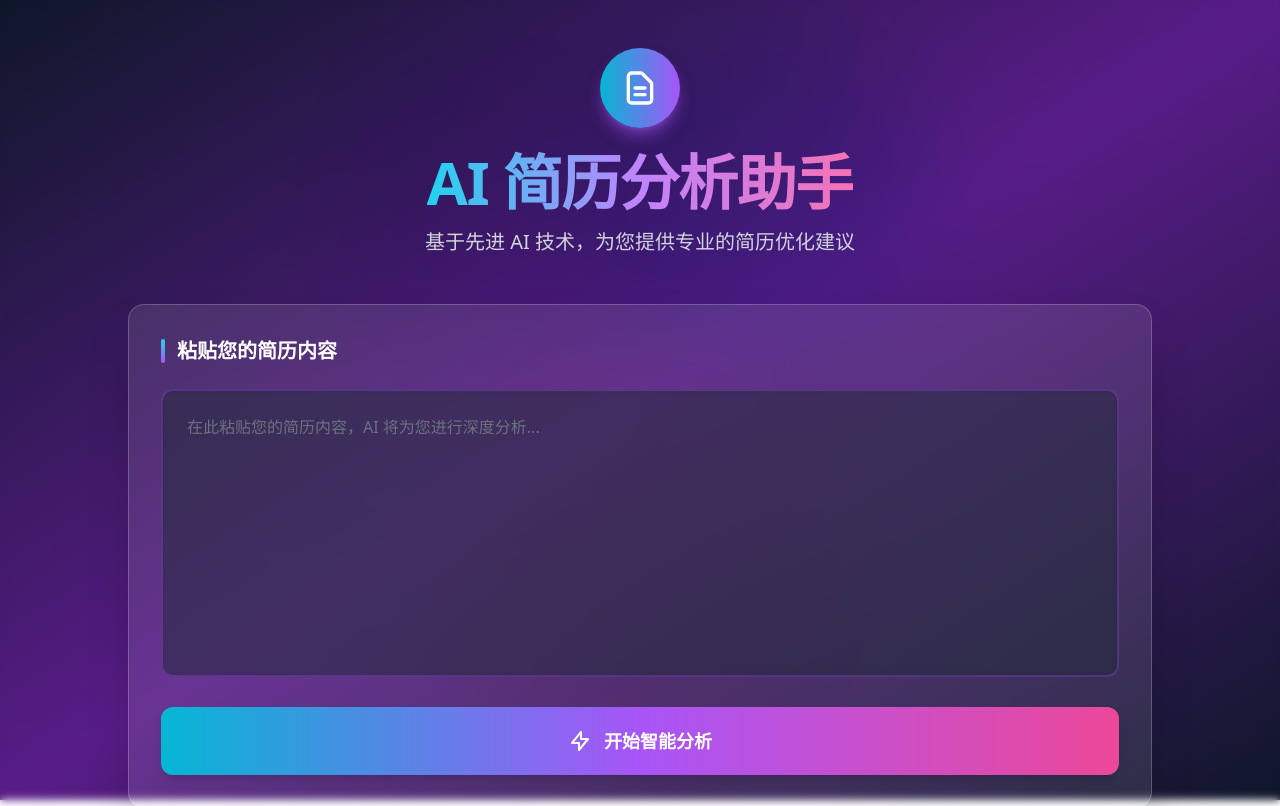
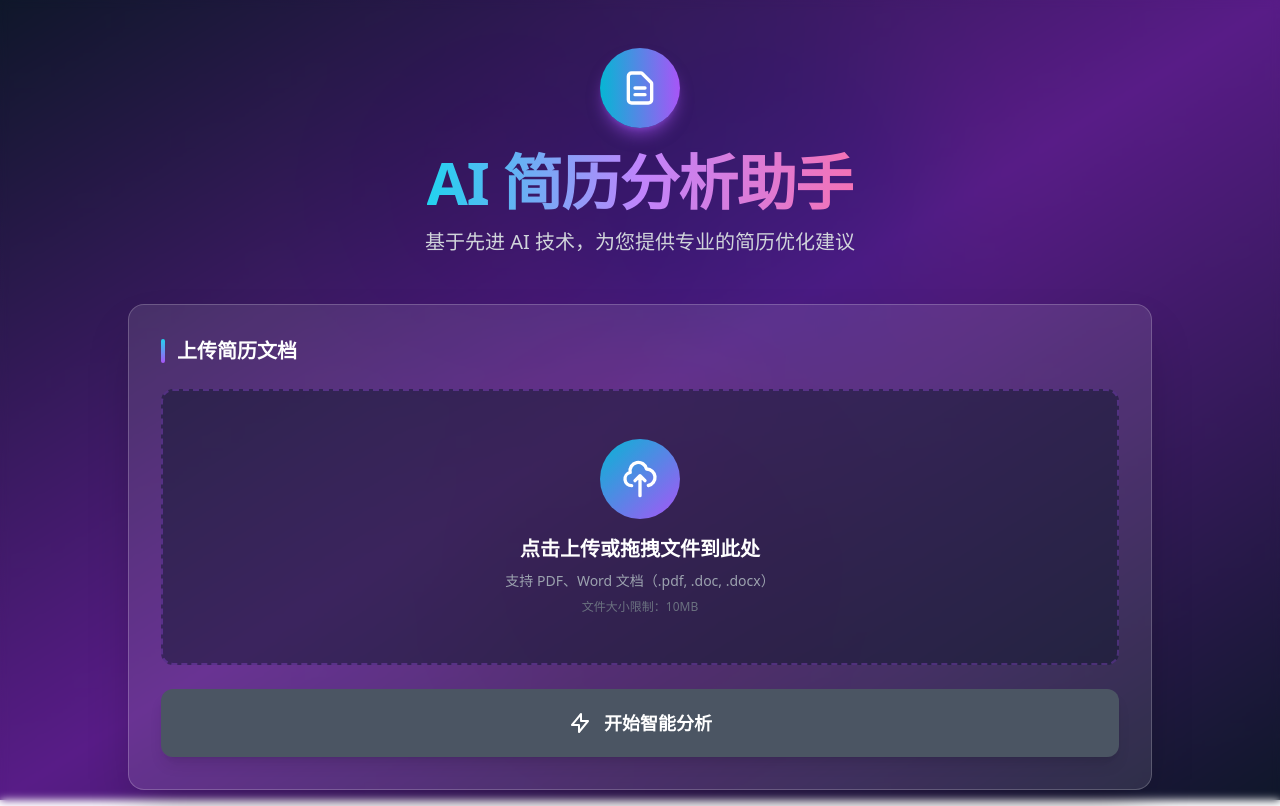
Before and after one commit to 225020595-del/dify-web, a Next.js app: page / in a window 1280 px wide. Shown: the top 806 px of the page. Built offline with nearby package versions, Linux system fonts and the light colour scheme.

Commit message:
支持文件上传：添加 PDF/Word 简历上传功能

```diff
--- a/package.json
+++ b/package.json
@@ -9,11 +9,13 @@
     "lint": "next lint"
   },
   "dependencies": {
+    "formidable": "^3.5.1",
     "next": "14.0.4",
     "react": "^18.2.0",
     "react-dom": "^18.2.0"
   },
   "devDependencies": {
+    "@types/formidable": "^3.4.5",
     "@types/node": "^20",
     "@types/react": "^18",
     "@types/react-dom": "^18",
--- a/pages/api/analyze.ts
+++ b/pages/api/analyze.ts
@@ -1,8 +1,16 @@
 import type { NextApiRequest, NextApiResponse } from 'next'
+import formidable from 'formidable'
+import fs from 'fs'
 
 type Data = {
   result?: string
   error?: string
+}
+
+export const config = {
+  api: {
+    bodyParser: false,
+  },
 }
 
 export default async function handler(
@@ -13,12 +21,6 @@ export default async function handler(
     return res.status(405).json({ error: 'Method not allowed' })
   }
 
-  const { resume } = req.body
-
-  if (!resume) {
-    return res.status(400).json({ error: '请提供简历内容' })
-  }
-
   const apiUrl = process.env.NEXT_PUBLIC_API_URL
   const apiKey = process.env.NEXT_PUBLIC_APP_KEY
 
@@ -27,16 +29,61 @@ export default async function handler(
   }
 
   try {
-    const response = await fetch(`${apiUrl}/completion-messages`, {
+    // 解析上传的文件
+    const form = formidable({
+      maxFileSize: 10 * 1024 * 1024, // 10MB
+    })
+
+    const [fields, files] = await form.parse(req)
+    const file = files.file?.[0]
+
+    if (!file) {
+      return res.status(400).json({ error: '请上传文件' })
+    }
+
+    // 读取文件内容
+    const fileBuffer = fs.readFileSync(file.filepath)
+    const formData = new FormData()
+
+    // 创建 Blob 并添加到 FormData
+    const blob = new Blob([fileBuffer], { type: file.mimetype || 'application/octet-stream' })
+    formData.append('file', blob, file.originalFilename || 'resume.pdf')
+
+    // 调用 Dify 文件上传 API
+    const uploadResponse = await fetch(`${apiUrl}/files/upload`, {
+      method: 'POST',
+      headers: {
+        'Authorization': `Bearer ${apiKey}`,
+      },
+      body: formData,
+    })
+
+    if (!uploadResponse.ok) {
+      throw new Error(`File upload failed: ${uploadResponse.statusText}`)
+    }
+
+    const uploadData = await uploadResponse.json()
+    const fileId = uploadData.id
+
+    // 使用文件 ID 调用 completion API
+    const response = await fetch(`${apiUrl}/chat-messages`, {
       method: 'POST',
       headers: {
         'Authorization': `Bearer ${apiKey}`,
         'Content-Type': 'application/json',
       },
       body: JSON.stringify({
-        inputs: { resume },
+        inputs: {},
+        query: '请分析这份简历',
         response_mode: 'blocking',
         user: 'user-' + Date.now(),
+        files: [
+          {
+            type: 'document',
+            transfer_method: 'local_file',
+            upload_file_id: fileId,
+          }
+        ],
       }),
     })
 
@@ -47,9 +94,12 @@ export default async function handler(
     const data = await response.json()
     const result = data.answer || data.result || '未获取到分析结果'
 
+    // 清理临时文件
+    fs.unlinkSync(file.filepath)
+
     res.status(200).json({ result })
   } catch (error) {
     console.error('Dify API Error:', error)
-    res.status(500).json({ error: '调用 AI 服务失败' })
+    res.status(500).json({ error: '调用 AI 服务失败：' + (error as Error).message })
   }
 }
--- a/pages/index.tsx
+++ b/pages/index.tsx
@@ -2,13 +2,73 @@ import { useState } from 'react'
 import Head from 'next/head'
 
 export default function Home() {
-  const [resume, setResume] = useState('')
+  const [file, setFile] = useState<File | null>(null)
   const [result, setResult] = useState('')
   const [loading, setLoading] = useState(false)
+  const [dragActive, setDragActive] = useState(false)
+
+  const handleFileChange = (e: React.ChangeEvent<HTMLInputElement>) => {
+    if (e.target.files && e.target.files[0]) {
+      const selectedFile = e.target.files[0]
+      const fileType = selectedFile.type
+      const fileName = selectedFile.name.toLowerCase()
+
+      // 验证文件类型
+      if (
+        fileType === 'application/pdf' ||
+        fileType === 'application/msword' ||
+        fileType === 'application/vnd.openxmlformats-officedocument.wordprocessingml.document' ||
+        fileName.endsWith('.pdf') ||
+        fileName.endsWith('.doc') ||
+        fileName.endsWith('.docx')
+      ) {
+        setFile(selectedFile)
+        setResult('')
+      } else {
+        alert('请上传 PDF 或 Word 文档（.pdf, .doc, .docx）')
+      }
+    }
+  }
+
+  const handleDrag = (e: React.DragEvent) => {
+    e.preventDefault()
+    e.stopPropagation()
+    if (e.type === "dragenter" || e.type === "dragover") {
+      setDragActive(true)
+    } else if (e.type === "dragleave") {
+      setDragActive(false)
+    }
+  }
+
+  const handleDrop = (e: React.DragEvent) => {
+    e.preventDefault()
+    e.stopPropagation()
+    setDragActive(false)
+
+    if (e.dataTransfer.files && e.dataTransfer.files[0]) {
+      const droppedFile = e.dataTransfer.files[0]
+      const fileType = droppedFile.type
+      const fileName = droppedFile.name.toLowerCase()
+
+      if (
+        fileType === 'application/pdf' ||
+        fileType === 'application/msword' ||
+        fileType === 'application/vnd.openxmlformats-officedocument.wordprocessingml.document' ||
+        fileName.endsWith('.pdf') ||
+        fileName.endsWith('.doc') ||
+        fileName.endsWith('.docx')
+      ) {
+        setFile(droppedFile)
+        setResult('')
+      } else {
+        alert('请上传 PDF 或 Word 文档（.pdf, .doc, .docx）')
+      }
+    }
+  }
 
   const analyzeResume = async () => {
-    if (!resume.trim()) {
-      alert('请输入简历内容')
+    if (!file) {
+      alert('请先上传简历文件')
       return
     }
 
@@ -16,12 +76,12 @@ export default function Home() {
     setResult('')
 
     try {
+      const formData = new FormData()
+      formData.append('file', file)
+
       const response = await fetch('/api/analyze', {
         method: 'POST',
-        headers: {
-          'Content-Type': 'application/json',
-        },
-        body: JSON.stringify({ resume }),
+        body: formData,
       })
 
       if (!response.ok) {
@@ -36,6 +96,11 @@ export default function Home() {
     } finally {
       setLoading(false)
     }
+  }
+
+  const removeFile = () => {
+    setFile(null)
+    setResult('')
   }
 
   return (
@@ -76,25 +141,84 @@ export default function Home() {
             </p>
           </div>
 
-          {/* 输入区域 */}
+          {/* 文件上传区域 */}
           <div className="bg-white/10 backdrop-blur-md rounded-2xl shadow-2xl p-8 mb-8 border border-white/20 transform hover:scale-[1.01] transition-all duration-300">
             <div className="flex items-center mb-6">
               <div className="w-1 h-6 bg-gradient-to-b from-cyan-400 to-purple-500 rounded-full mr-3"></div>
               <label className="text-xl font-semibold text-white">
-                粘贴您的简历内容
+                上传简历文档
               </label>
             </div>
 
-            <textarea
-              className="w-full h-72 p-6 bg-slate-900/50 border-2 border-purple-500/30 rounded-xl focus:border-purple-500 focus:outline-none focus:ring-2 focus:ring-purple-500/50 resize-none text-gray-100 placeholder-gray-500 transition-all duration-300 backdrop-blur-sm"
-              placeholder="在此粘贴您的简历内容，AI 将为您进行深度分析..."
-              value={resume}
-              onChange={(e) => setResume(e.target.value)}
-            />
+            {/* 拖拽上传区域 */}
+            <div
+              className={`relative border-2 border-dashed rounded-xl p-12 text-center transition-all duration-300 ${
+                dragActive
+                  ? 'border-purple-400 bg-purple-500/20'
+                  : 'border-purple-500/30 bg-slate-900/50 hover:border-purple-500/50'
+              }`}
+              onDragEnter={handleDrag}
+              onDragLeave={handleDrag}
+              onDragOver={handleDrag}
+              onDrop={handleDrop}
+            >
+              <input
+                type="file"
+                id="file-upload"
+                className="hidden"
+                accept=".pdf,.doc,.docx,application/pdf,application/msword,application/vnd.openxmlformats-officedocument.wordprocessingml.document"
+                onChange={handleFileChange}
+              />
+
+              {!file ? (
+                <label htmlFor="file-upload" className="cursor-pointer">
+                  <div className="flex flex-col items-center gap-4">
+                    <div className="w-20 h-20 rounded-full bg-gradient-to-br from-cyan-500 to-purple-500 flex items-center justify-center">
+                      <svg className="w-10 h-10 text-white" fill="none" stroke="currentColor" viewBox="0 0 24 24">
+                        <path strokeLinecap="round" strokeLinejoin="round" strokeWidth={2} d="M7 16a4 4 0 01-.88-7.903A5 5 0 1115.9 6L16 6a5 5 0 011 9.9M15 13l-3-3m0 0l-3 3m3-3v12" />
+                      </svg>
+                    </div>
+                    <div>
+                      <p className="text-xl text-white font-semibold mb-2">
+                        点击上传或拖拽文件到此处
+                      </p>
+                      <p className="text-gray-400 text-sm">
+                        支持 PDF、Word 文档（.pdf, .doc, .docx）
+                      </p>
+                      <p className="text-gray-500 text-xs mt-2">
+                        文件大小限制：10MB
+                      </p>
+                    </div>
+                  </div>
+                </label>
+              ) : (
+                <div className="flex items-center justify-between bg-slate-800/50 rounded-lg p-4">
+                  <div className="flex items-center gap-4">
+                    <div className="w-12 h-12 rounded-lg bg-gradient-to-br from-green-500 to-teal-500 flex items-center justify-center">
+                      <svg className="w-6 h-6 text-white" fill="none" stroke="currentColor" viewBox="0 0 24 24">
+                        <path strokeLinecap="round" strokeLinejoin="round" strokeWidth={2} d="M9 12h6m-6 4h6m2 5H7a2 2 0 01-2-2V5a2 2 0 012-2h5.586a1 1 0 01.707.293l5.414 5.414a1 1 0 01.293.707V19a2 2 0 01-2 2z" />
+                      </svg>
+                    </div>
+                    <div className="text-left">
+                      <p className="text-white font-medium">{file.name}</p>
+                      <p className="text-gray-400 text-sm">{(file.size / 1024 / 1024).toFixed(2)} MB</p>
+                    </div>
+                  </div>
+                  <button
+                    onClick={removeFile}
+                    className="text-red-400 hover:text-red-300 transition-colors"
+                  >
+                    <svg className="w-6 h-6" fill="none" stroke="currentColor" viewBox="0 0 24 24">
+                      <path strokeLinecap="round" strokeLinejoin="round" strokeWidth={2} d="M6 18L18 6M6 6l12 12" />
+                    </svg>
+                  </button>
+                </div>
+              )}
+            </div>
 
             <button
               onClick={analyzeResume}
-              disabled={loading}
+              disabled={loading || !file}
               className="mt-6 w-full relative group overflow-hidden bg-gradient-to-r from-cyan-500 via-purple-500 to-pink-500 hover:from-cyan-600 hover:via-purple-600 hover:to-pink-600 disabled:from-gray-600 disabled:to-gray-600 text-white font-bold py-5 px-8 rounded-xl transition-all duration-300 text-lg shadow-lg hover:shadow-purple-500/50 disabled:cursor-not-allowed transform hover:scale-[1.02] active:scale-[0.98]"
             >
               <span className="relative z-10 flex items-center justify-center gap-3">
```
